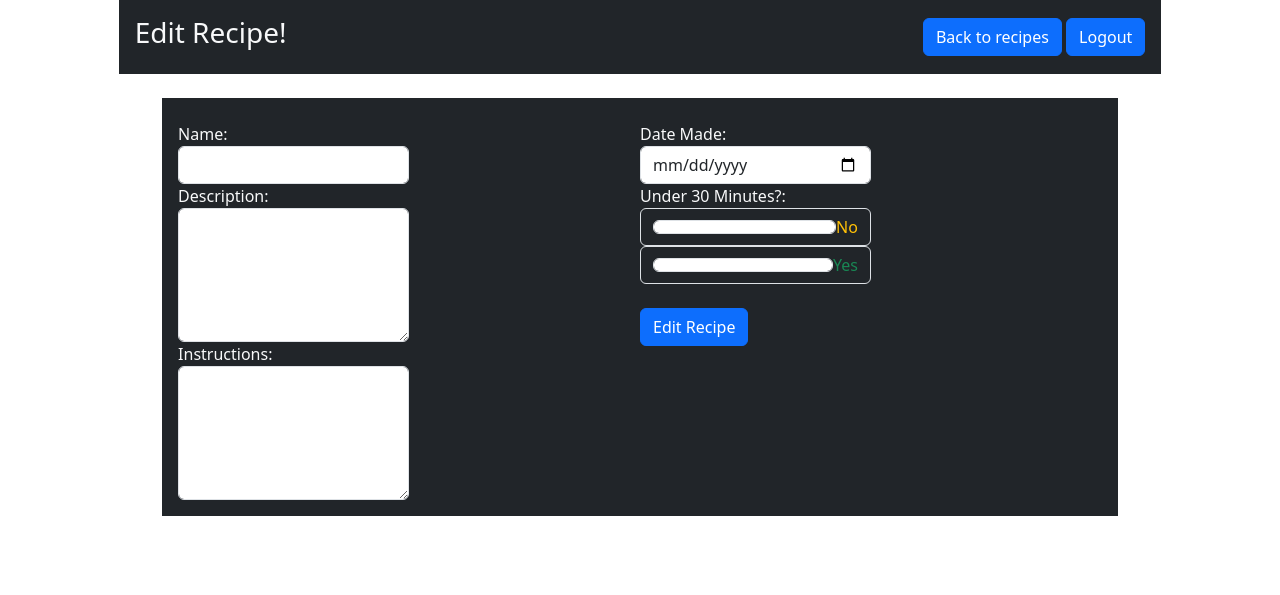
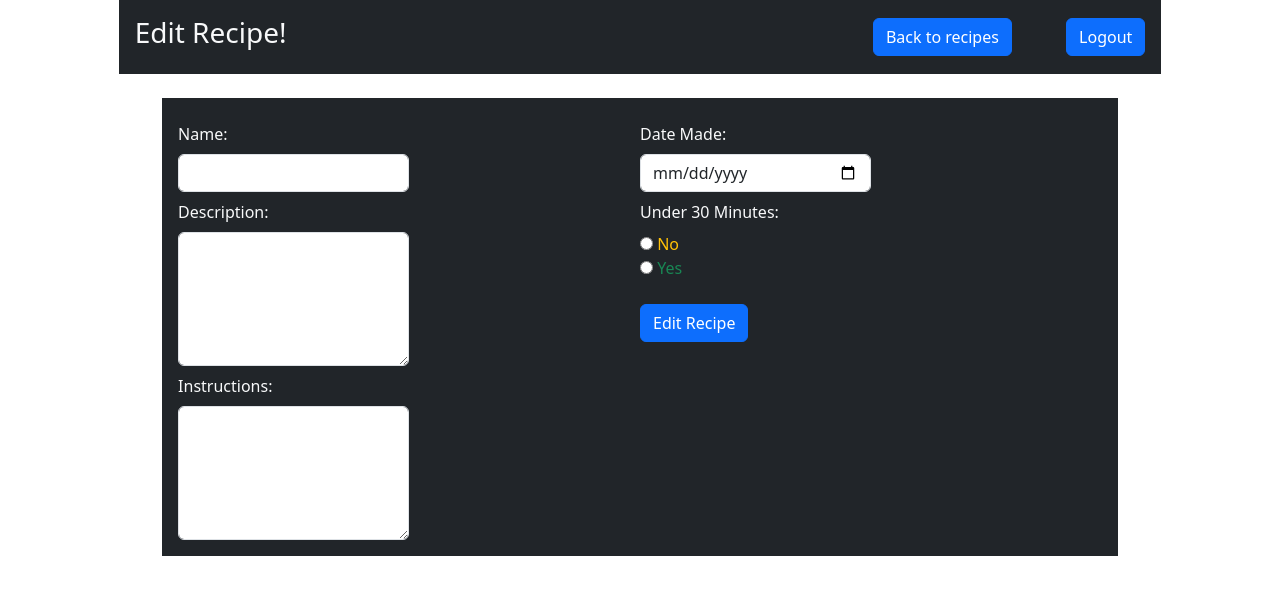
Before and after one commit to Brando129/recipes, a Flask app: template flask_app/templates/edit_recipe.html in a window 1280 px wide. Shown: the top 595 px of the page. Run offline with Flask 3, Linux system fonts and the light colour scheme; the template is opened without the code that fills it, so the values that code supplies are empty.

Commit message:
Styling changes to HTML pages.

```diff
--- a/flask_app/models/models_recipe.py
+++ b/flask_app/models/models_recipe.py
@@ -83,4 +83,7 @@ class Recipe:
         if len(recipe['date_made']) == "":
             is_valid = False
             flash("Please enter a date", "recipe")
+        if len(recipe['cook_time']) == "":
+            is_valid = False
+            flash("Please select a cook time.", "recipe")
         return is_valid
--- a/flask_app/static/css/style.css
+++ b/flask_app/static/css/style.css
@@ -4,6 +4,13 @@
     padding: 0px;
 }
 
+/* Navbar buttons */
+.create_btn,
+.back_to_recipes {
+    margin-right: 50px;
+}
+
+/* Action links */
 .act_links {
     text-decoration: none;
     font-size: larger;
--- a/flask_app/templates/edit_recipe.html
+++ b/flask_app/templates/edit_recipe.html
@@ -17,7 +17,7 @@
         <div class="navbar bg-dark text-light justify-content-between p-3">
             <h3>Edit Recipe!</h3>
             <div>
-                <a href="/recipes" class="btn btn-primary">Back to recipes</a>
+                <a href="/recipes" class="btn back_to_recipes btn-primary">Back to recipes</a>
                 <a href="/logout" class="btn btn-primary">Logout</a>
             </div>
         </div>
@@ -40,15 +40,15 @@
                 <!-- Left form column -->
                 <div class="col-4">
                     <div class="form-group">
-                        <label for="name">Name:</label>
+                        <label class="mb-2" for="name">Name:</label>
                         <input type="text" name="name" class="form-control" value="{{edit.name}}">
                     </div>
                     <div class="form-group">
-                        <label for="description">Description:</label>
+                        <label class="my-2" for="description">Description:</label>
                         <textarea name="description" cols="30" rows="5" class="form-control">{{edit.description}}</textarea>
                     </div>
                     <div class="form-group">
-                        <label for="instructions">Instructions:</label>
+                        <label class="my-2" for="instructions">Instructions:</label>
                         <textarea name="instructions" cols="30" rows="5" class="form-control">{{edit.instructions}}</textarea>
                     </div>
                 </div>
@@ -56,16 +56,16 @@
                 <!-- Right form column -->
                 <div class="col-4">
                     <div class="form-group">
-                        <label for="date_made">Date Made:</label>
-                        <input type="date" name="date_made" value="{{edit.date_made.strftime('%Y-%m-%d')}}" class="form-control">
+                        <label class="mb-2" for="date_made">Date Made:</label>
+                        <input type="date" name="date_made" value="{{edit.date_made.strftime('%m-%d-%Y')}}" class="form-control">
                     </div>
-                    <label for="cook_time">Under 30 Minutes?:</label>
-                    <div class="input-group-text bg-dark">
-                        <input type="radio" name="cook_time" value="0" class="form-control">
+                    <label class="my-2" for="cook_time">Under 30 Minutes:</label>
+                    <div class="bg-dark">
+                        <input type="radio" name="cook_time" value="0">
                         <label for="0" class="text-warning">No</label>
                     </div>
-                    <div class="input-group-text bg-dark">
-                        <input type="radio" name="cook_time" value="1" class="form-control">
+                    <div class="bg-dark">
+                        <input type="radio" name="cook_time" value="1">
                         <label for="1" class="text-success">Yes</label>
                     </div>
                     <br>
--- a/flask_app/templates/recipes.html
+++ b/flask_app/templates/recipes.html
@@ -17,7 +17,7 @@
         <div class="navbar bg-dark text-light justify-content-between p-3">
             <h3>Welcome, {{user.first_name}}</h3>
             <div>
-                <a href="/new/recipe" class="btn btn-primary">Create</a>
+                <a href="/new/recipe" class="btn create_btn btn-primary">Create</a>
                 <a href="/logout" class="btn btn-primary">Logout</a>
             </div>
         </div>
@@ -34,7 +34,7 @@
                 </tr>
             </thead>
             <tbody>
-                {% for recipe in recipes %}
+                {% for recipe in recipes | reverse%}
                 <tr>
                     <td class="text-center">{{recipe.name}}</td>
                     {% if recipe.cook_time == 1 %}
@@ -42,7 +42,7 @@
                     {% else %}
                     <td class="text-center">No</td>
                     {% endif %}
-                    <td class="text-center">{{user.first_name}}</td>
+                    <td class="text-center">{{recipe.user_id.first_name}}</td>
                     <td class="text-center"><a href="/recipe/{{recipe.id}}" class="act_links">View recipe</a>
                         {% if recipe.user_id == session.user_id %}
                         | <a href="/edit/recipe/{{recipe.id}}" class="act_links">Edit</a>
```
Also changed, not shown: flask_app/templates/add_recipe.html (+10 -10 lines), flask_app/templates/show_recipe.html (+4 -4 lines).
